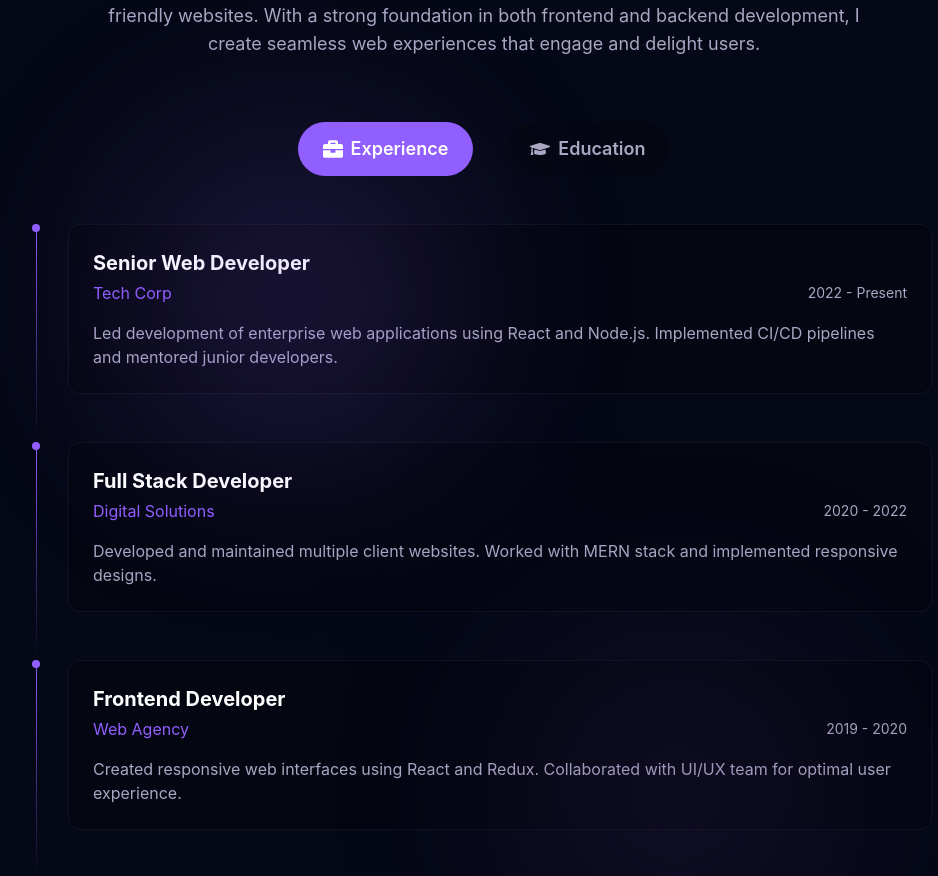
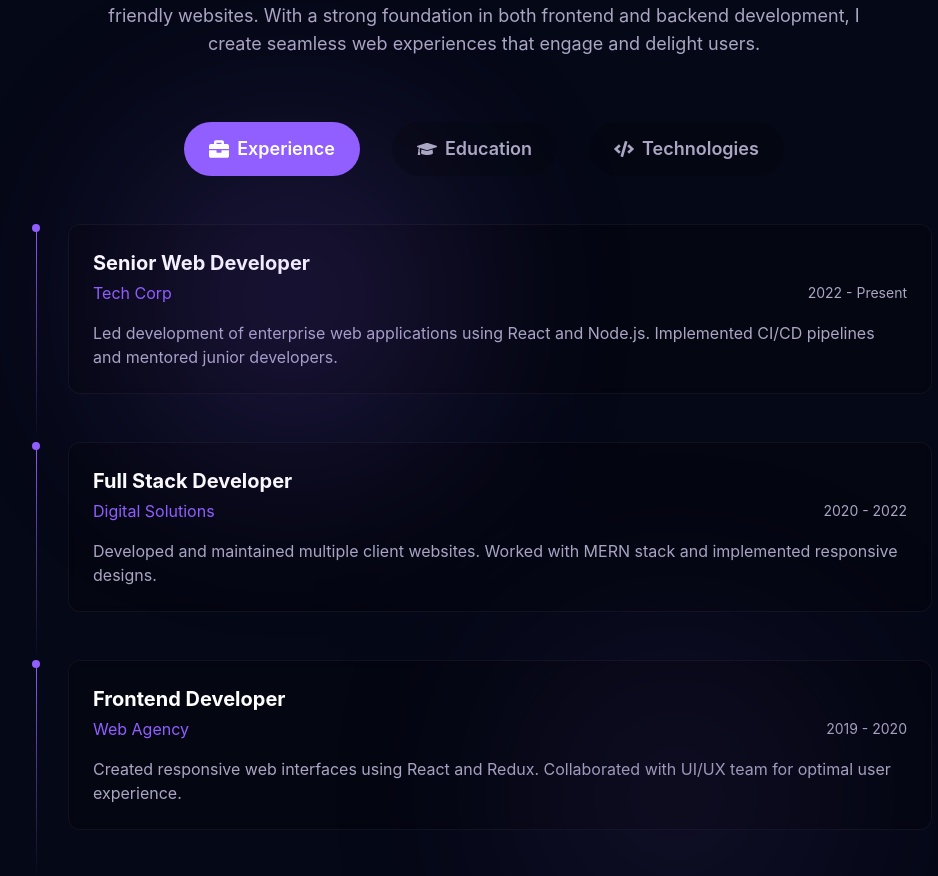
Before and after one commit to Awais142/Web_Developer_Portfolio, a React (Vite) app: page / in a window 1280 px wide. Shown: the part 1006-1882 px from the top of the page, without its empty margins (156-1094 px from the left). Built offline with nearby package versions, Linux system fonts and the light colour scheme.

Commit message:
Technologies added in About component

```diff
--- a/src/components/About.jsx
+++ b/src/components/About.jsx
@@ -1,9 +1,47 @@
 import { useState } from 'react';
 import { motion } from 'framer-motion';
-import { FaBriefcase, FaGraduationCap } from 'react-icons/fa';
+import { FaBriefcase, FaGraduationCap, FaCode } from 'react-icons/fa';
+import {
+  SiJavascript,
+  SiReact,
+  SiNodedotjs,
+  SiPython,
+  SiMongodb,
+  SiPostgresql,
+  SiTailwindcss,
+  SiHtml5,
+  SiCss3,
+  SiGit,
+  SiDocker,
+  SiTypescript,
+  SiRedux,
+  SiExpress,
+  SiFirebase
+} from 'react-icons/si';
 
 const About = () => {
   const [activeTab, setActiveTab] = useState('experience');
+
+  const technologies = {
+    description: "I specialize in full-stack development with expertise in modern web technologies. My tech stack is carefully chosen to build scalable, performant, and user-friendly applications.",
+    stack: [
+      { name: "JavaScript", icon: SiJavascript, color: "#F7DF1E" },
+      { name: "React", icon: SiReact, color: "#61DAFB" },
+      { name: "Node.js", icon: SiNodedotjs, color: "#339933" },
+      { name: "Python", icon: SiPython, color: "#3776AB" },
+      { name: "MongoDB", icon: SiMongodb, color: "#47A248" },
+      { name: "PostgreSQL", icon: SiPostgresql, color: "#4169E1" },
+      { name: "Tailwind CSS", icon: SiTailwindcss, color: "#06B6D4" },
+      { name: "HTML5", icon: SiHtml5, color: "#E34F26" },
+      { name: "CSS3", icon: SiCss3, color: "#1572B6" },
+      { name: "Git", icon: SiGit, color: "#F05032" },
+      { name: "Docker", icon: SiDocker, color: "#2496ED" },
+      { name: "TypeScript", icon: SiTypescript, color: "#3178C6" },
+      { name: "Redux", icon: SiRedux, color: "#764ABC" },
+      { name: "Express.js", icon: SiExpress, color: "#000000" },
+      { name: "Firebase", icon: SiFirebase, color: "#FFCA28" }
+    ]
+  };
 
   const experiences = [
     {
@@ -94,7 +132,7 @@
           </p>
 
           {/* Tabs */}
-          <div className="flex gap-8 mb-12 relative z-10">
+          <div className="flex flex-wrap justify-center gap-4 sm:gap-8 mb-12 relative z-10">
             <button
               onClick={() => handleTabChange('experience')}
               className={`flex items-center gap-2 px-6 py-3 rounded-full text-lg font-semibold transition-all duration-300 cursor-pointer hover:scale-105 ${
@@ -117,11 +155,51 @@
               <FaGraduationCap className="text-xl" />
               Education
             </button>
+            <button
+              onClick={() => handleTabChange('technologies')}
+              className={`flex items-center gap-2 px-6 py-3 rounded-full text-lg font-semibold transition-all duration-300 cursor-pointer hover:scale-105 ${
+                activeTab === 'technologies'
+                ? 'bg-[#915eff] text-white'
+                : 'bg-black/20 text-secondary hover:bg-black/30'
+              }`}
+            >
+              <FaCode className="text-xl" />
+              Technologies
+            </button>
           </div>
 
-          {/* Timeline */}
+          {/* Timeline and Technologies Content */}
           <div className="w-full max-w-4xl">
-            {(activeTab === 'experience' ? experiences : education).map((item, index) => (
+            {activeTab === 'technologies' ? (
+              <motion.div
+                initial={{ opacity: 0, y: 20 }}
+                animate={{ opacity: 1, y: 0 }}
+                transition={{ duration: 0.5 }}
+                className="text-center"
+              >
+                <p className="text-secondary text-lg mb-12">
+                  {technologies.description}
+                </p>
+                <div className="grid grid-cols-3 sm:grid-cols-4 md:grid-cols-5 gap-8 justify-items-center">
+                  {technologies.stack.map((tech, index) => (
+                    <motion.div
+                      key={tech.name}
+                      initial={{ opacity: 0, y: 20 }}
+                      animate={{ opacity: 1, y: 0 }}
+                      transition={{ duration: 0.5, delay: index * 0.1 }}
+                      className="flex flex-col items-center gap-2 group"
+                    >
+                      <div className="w-16 h-16 flex items-center justify-center rounded-xl bg-black/20 backdrop-blur-sm border border-white/5
+                        group-hover:border-[#915eff]/20 transition-all duration-300 group-hover:scale-110">
+                        <tech.icon className="text-4xl" style={{ color: tech.color }} />
+                      </div>
+                      <span className="text-secondary text-sm">{tech.name}</span>
+                    </motion.div>
+                  ))}
+                </div>
+              </motion.div>
+            ) : (
+              (activeTab === 'experience' ? experiences : education).map((item, index) => (
                 <motion.div
                   key={index}
                   initial={{ opacity: 0, y: 20 }}
@@ -145,7 +223,8 @@
                     <p className="text-secondary">{item.description}</p>
                   </div>
                 </motion.div>
-            ))}
+              ))
+            )}
           </div>
         </motion.div>
       </div>
```
Lines whose indentation alone changed are shown as unchanged.
